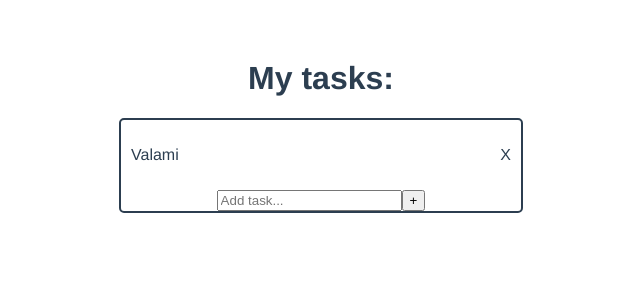
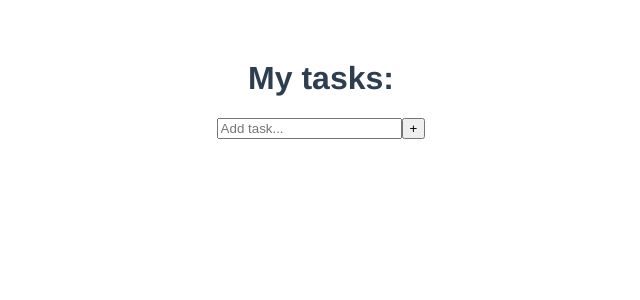
Before and after one commit to baxy5/vue-projects, a Vue app: page / in a window 1280 px wide. Shown: the top 300 px of the page, without its empty margins (319-959 px from the left). Built offline with nearby package versions, Linux system fonts and the light colour scheme.

Commit message:
finished

```diff
--- a/src/App.vue
+++ b/src/App.vue
@@ -25,7 +25,6 @@ export default {
 }
 .tasks-container{
   display: inline-block;
-  border: 2px solid #2c3e50;
   min-width: 400px;
   border-radius: 5px;
 }
--- a/src/components/AddTask.vue
+++ b/src/components/AddTask.vue
@@ -1,33 +1,56 @@
 <template>
-    <div class="tasks">
-        <div v-for="task in tasks" :key="task.id">
-            <p>{{task.name}}</p>
-        </div>
-        <div class="delete">
-            <p>X</p>
+    <div class="tasks" v-for="task in filteredTasks" :key="task.id">
+        <div class="task">
+            <div>
+                <p>{{task.task}}</p>
+            </div>
+            <div class="delete">
+                <p @click="deleteTask(task)">X</p>
+            </div>
         </div>
     </div>
-    <input type="text" placeholder="Add task..." v-model="task">
-    <button @click="addTask">+</button>
+    <div class="input">
+        <input type="text" placeholder="Add task..." v-model="input" @keypress="enterTask">
+        <button @click="addTask">+</button>
+    </div>
 </template>
 
 <script>
 export default {
     data(){
         return{
-            task: "",
+            input: "",
             tasks: [
-                { name: "Valami", id: 1}
+                {task: "base", id: 0, state: "done"}
             ],
         }
     },
     methods:{
         addTask(){
             this.tasks.push({
-                name: this.task,
-                id: this.tasks[this.tasks.length-1].id + 1
+                task: this.input,
+                id: this.tasks[this.tasks.length-1].id + 1,
+                state: "finished"
             })
-            console.log(this.tasks)
+            this.input = ""
+        },
+        enterTask(e){
+            if(e.key == "Enter"){
+                this.tasks.push({
+                task: this.input,
+                id: this.tasks[this.tasks.length-1].id + 1,
+                state: "finished"
+                })
+                this.input = ""
+            }
+        },
+        deleteTask(task){
+            task.state = "done"
+        }
+    },
+    computed:{
+        filteredTasks(){
+            return this.tasks.filter(task => task.state == "finished")
         }
     }
 }
@@ -39,4 +62,21 @@ export default {
     justify-content: space-between;
     padding: 10px;
 }
+.task{
+    width: 100%;
+    display: flex;
+    justify-content: space-between;
+    border-bottom: 2px solid #000;
+    background-color: rgba(103, 103, 121, 0.39);
+    padding: 10px;
+    border-start-end-radius: 10px;
+    border-start-start-radius: 10px;
+    color: #000;
+}
+.delete p{
+    color: red;
+    text-transform: uppercase;
+    font-weight: bold;
+    cursor: pointer;
+}
 </style>
```
